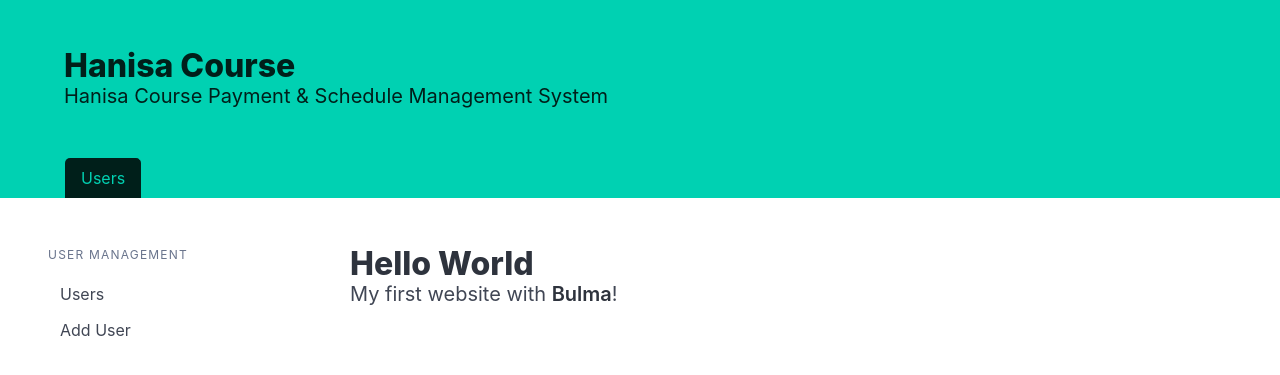
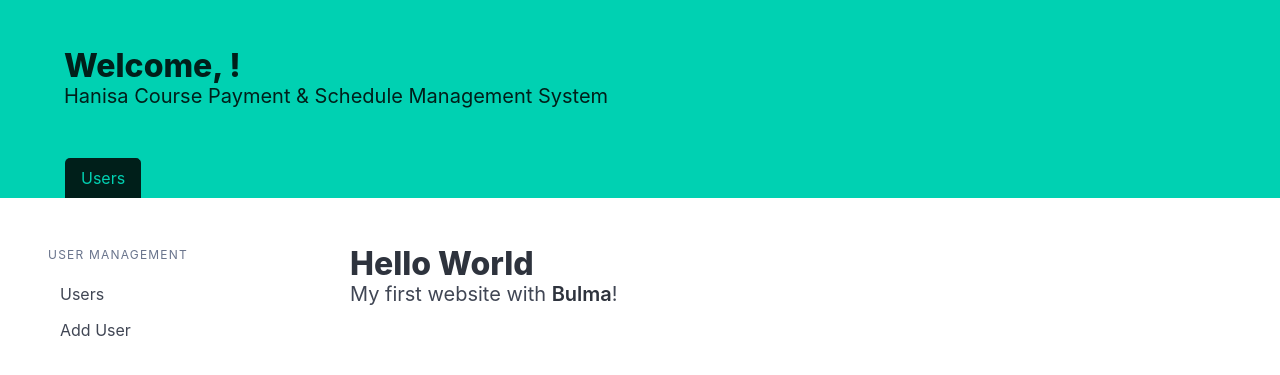
Before and after one commit to penghalu/hanisa-course, a Django app: page / in a window 1280 px wide. Shown: the top 375 px of the page. Run offline with Django 3.2, Linux system fonts and the light colour scheme; some libraries are stand-ins or nearby versions.

Commit message:
welcoming user

```diff
--- a/templates/bulma_header.html
+++ b/templates/bulma_header.html
@@ -2,7 +2,7 @@
     <div class="hero-body">
         <div class="container">
             <h1 class="title">
-                Hanisa Course
+                Welcome, {{ user.username }}!
             </h1>
             <h2 class="subtitle">
                 Hanisa Course Payment & Schedule Management System
```
